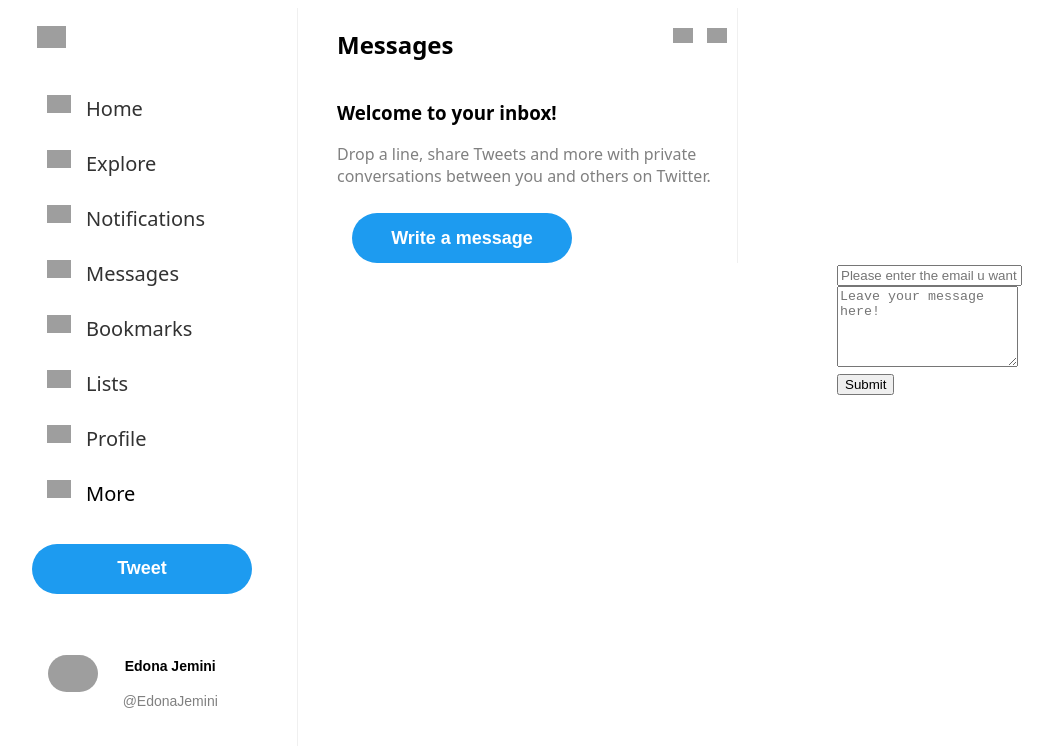
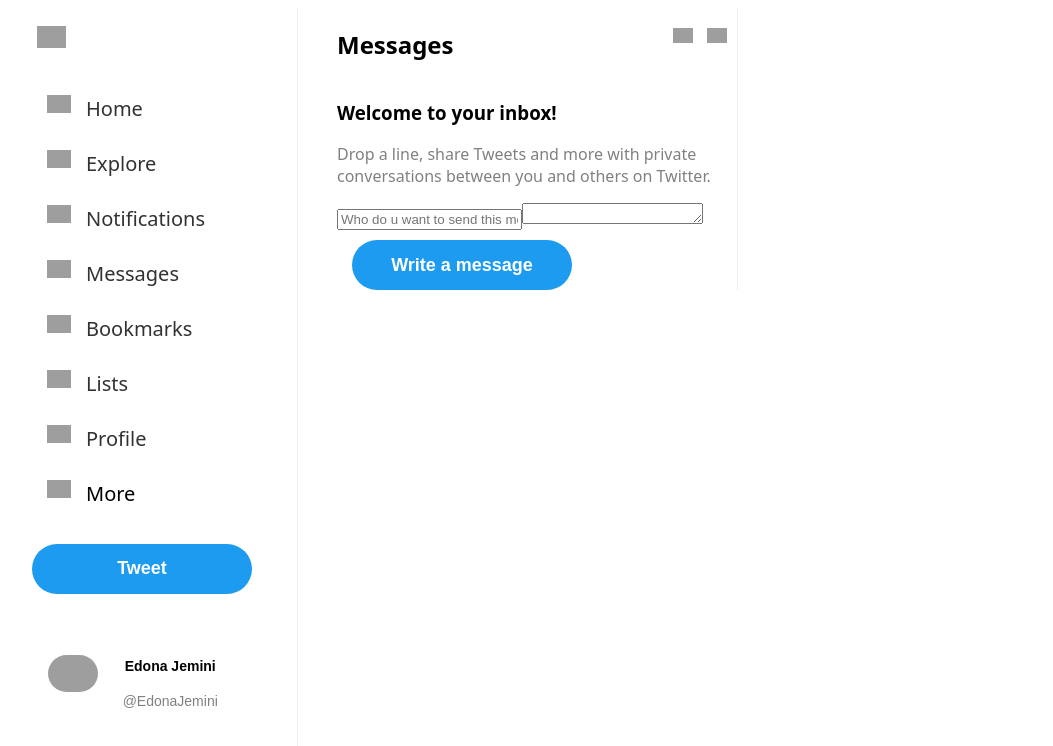
Before and after one commit to edonajemini/hoxton-react-project, a React (Vite) app: page /messages in a window 1280 px wide. Shown: the top 746 px of the page, without its empty margins (71-1124 px from the left). Built offline with nearby package versions, Linux system fonts and the light colour scheme; grey boxes are pictures that could not be loaded.

Commit message:
Some Updates

```diff
--- a/components/Tweets.tsx
+++ b/components/Tweets.tsx
@@ -18,6 +18,8 @@
   text: string,
   emoji:string
 }
+
+
 
 export function Tweets(){
   const [tweets, setTweets] = useState([
@@ -48,22 +50,30 @@
     }
   ])
 
+  const [displayed, setDisplayed] = useState(false)
+  const isdisplayed = ()=>{
+    setDisplayed(true)
+  }
+  const isnotdisplayed = ()=>{
+    setDisplayed(false)
+  }
+
     return(
         <div className='tweets'>
            <div className='about-container-right' >
            <form onSubmit={event => {
               event.preventDefault()
 
-              let answer = {
+              let newtweet = {
                 text: event.target.text.value,
                 image: event.target.image.value
               }
               event.target.reset();
 
-              setTweets([...tweets, answer])
+              setTweets([...tweets, newtweet])
             }}>
         <div className='input-tweet'>
-        <input className='input-tweets' name="text" type="text" placeholder="What's happening?" required></input>
+        <input className='input-tweets' name="text" type="text" placeholder="What's happening?" ></input>
         </div>
         <div className='tweet-btn-line'>
           <div className='tweet-btn-line-list'>
@@ -76,7 +86,7 @@
         </div>
         <button className='submit-tweet-btn' type="submit" >Tweet</button>
         </div>
-        <input type="url" name='image' className='message-mail' placeholder='Image' required />
+        <input type="url" name='image' className='message-mail' placeholder='Image' />
       </form>
           </div>
           {
--- a/pages/Messages.tsx
+++ b/pages/Messages.tsx
@@ -17,28 +17,36 @@
                 <p>
                 Drop a line, share Tweets and more with private conversations between you and others on Twitter.
                 </p>
-                <button className="message-btn"  >Write a message</button>
-            </div>
-        </div>
-        <div className="write-mesasages">
-        <form onSubmit={event => {
+
+                <form onSubmit={event => {
               event.preventDefault()
 
               let answer = {
                 messages: event.target.text.value,
-                email: event.target.email.value
+                name: event.target.name.value
               }
               event.target.reset();
 
               setMessages([...messages, answer])
             }}>
-              <input type="email" name='email' className='message-mail' placeholder='Please enter the email u want to send this message to!' required />
-              <textarea name="text" id="costumer-message" rows={5} placeholder="Leave your message here!" required>
+              <input type="name" name='name' className='message-mail' placeholder='Who do u want to send this message to' required />
+              <textarea name="text" id="costumer-message" rows={1} placeholder="" required>
               </textarea>
-              <button className='message-submit-btn'>
-                Submit
-              </button>
+              <button className="message-btn"  >Write a message</button>
             </form>
+            </div>
+        </div>
+        <div className="write-mesasages">
+
+            <ul>
+              {messages.map(item => (
+                <li className='message-li'>
+                  <h4>Sent to {item.name}</h4>
+                  <p>{item.messages}</p>
+                </li>
+              ))}
+            </ul>
+
         </div>
         </div>
     )
```
